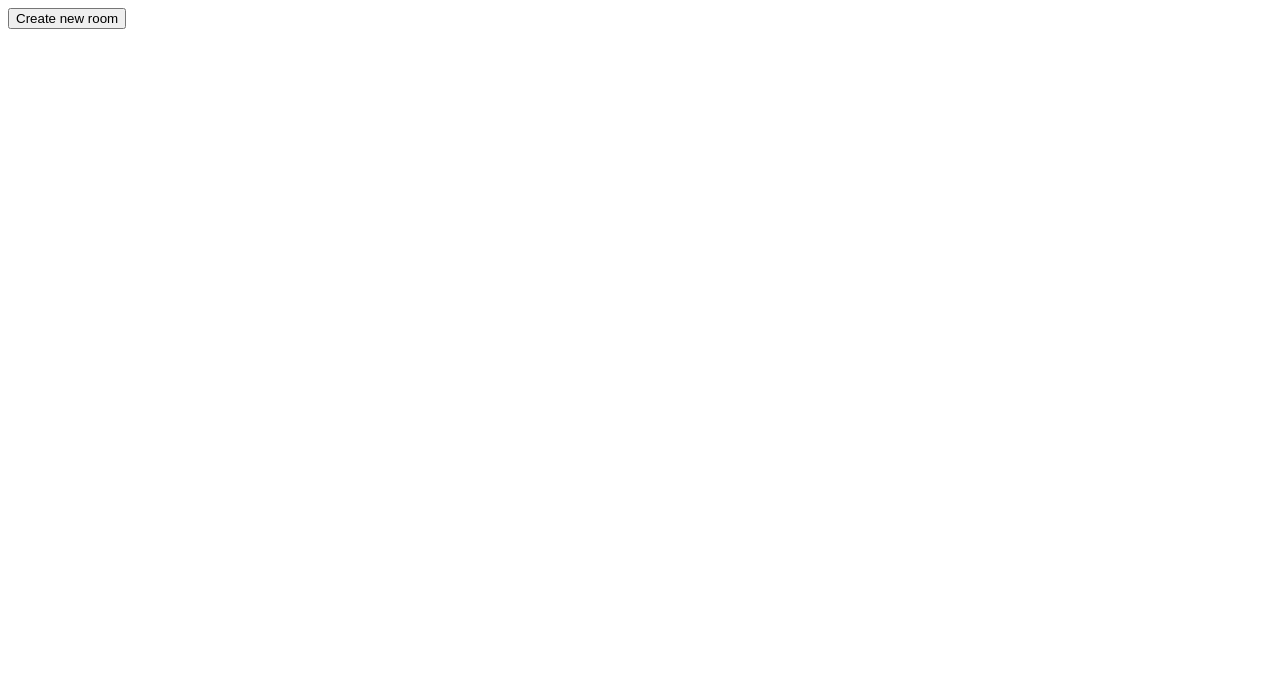
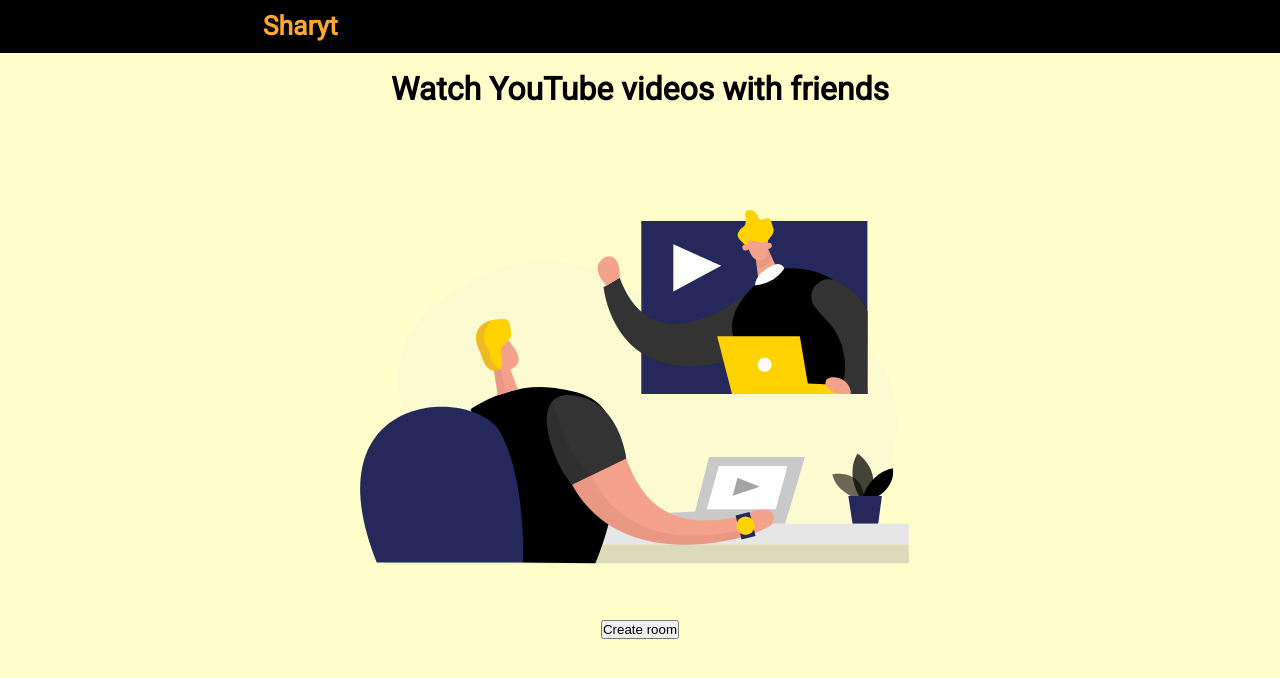
Before and after one commit to mziomek11/sharyt, a React (Create React App) app in the folder client/: page / in a window 1280 px wide. Shown: the top 678 px of the page. Built offline with nearby package versions, Linux system fonts and the light colour scheme.

Commit message:
Add theme, header

```diff
--- a/client/public/index.html
+++ b/client/public/index.html
@@ -8,7 +8,11 @@
       name="description"
       content="Web site for watching youtube videos with friends"
     />
-    <title>YT Shared</title>
+    <title>ShareWatch</title>
+    <link
+      href="https://fonts.googleapis.com/css2?family=Roboto&display=swap"
+      rel="stylesheet"
+    />
   </head>
   <body>
     <noscript>You need to enable JavaScript to run this app.</noscript>
--- a/client/src/App.tsx
+++ b/client/src/App.tsx
@@ -1,17 +1,26 @@
 import React from "react";
-import { BrowserRouter, Switch, Route } from "react-router-dom";
+import { BrowserRouter, Switch, Route, Redirect } from "react-router-dom";
 
+import Header from "./components/Header";
 import Entrance from "./components/Entrance";
 import Room from "./components/Room";
+import GlobalStyles from "./styles/GlobalStyles";
+import { theme } from "./styles/theme";
+import { ThemeProvider } from "./styles";
 
 const App = () => {
   return (
-    <BrowserRouter>
-      <Switch>
-        <Route exact path="/room/:roomId" component={Room} />
-        <Route path="/" component={Entrance} />
-      </Switch>
-    </BrowserRouter>
+    <ThemeProvider theme={theme}>
+      <GlobalStyles />
+      <BrowserRouter>
+        <Header />
+        <Switch>
+          <Route exact path="/room/:roomId" component={Room} />
+          <Route exact path="/" component={Entrance} />
+          <Route path="/" component={() => <Redirect to="/" />} />
+        </Switch>
+      </BrowserRouter>{" "}
+    </ThemeProvider>
   );
 };
 
--- a/client/src/components/Entrance.tsx
+++ b/client/src/components/Entrance.tsx
@@ -1,12 +1,28 @@
 import React from "react";
+import styled from "styled-components";
 
 import EntranceButton from "./EntranceButton";
+import { ReactComponent as VideoSvg } from "../assets/video.svg";
+
+const SRoot = styled.main`
+  display: flex;
+  flex-direction: column;
+  align-items: center;
+  text-align: center;
+  width: 100%;
+`;
+
+const SHeading = styled.h1`
+  margin-bottom: 1em;
+`;
 
 const Entrance = () => {
   return (
-    <main>
+    <SRoot>
+      <SHeading>Watch YouTube videos with friends</SHeading>
+      <VideoSvg width="50%" />
       <EntranceButton />
-    </main>
+    </SRoot>
   );
 };
 
--- a/client/src/components/EntranceButton.tsx
+++ b/client/src/components/EntranceButton.tsx
@@ -8,7 +8,7 @@ const EntranceButton = () => {
     history.push("/room/new");
   }
 
-  return <button onClick={handleCreateRoomClick}>Create new room</button>;
+  return <button onClick={handleCreateRoomClick}>Create room</button>;
 };
 
 export default EntranceButton;
--- /dev/null
+++ b/client/src/components/Header.tsx
@@ -0,0 +1,30 @@
+import React from "react";
+import { Link } from "react-router-dom";
+
+import styled from "../styles";
+import SContainer from "../styles/Container";
+
+const SHeader = styled.header`
+  background: ${(props) => props.theme.primaryColor};
+  padding: 0.65em;
+  margin-bottom: 1em;
+  font-size: 1.1em;
+`;
+
+const SLink = styled(Link)`
+  color: ${(props) => props.theme.secondaryColor};
+`;
+
+const Header = () => {
+  return (
+    <SHeader>
+      <SContainer>
+        <SLink to="/">
+          <h2>Sharyt</h2>
+        </SLink>
+      </SContainer>
+    </SHeader>
+  );
+};
+
+export default Header;
--- a/client/src/components/VideoChanger.tsx
+++ b/client/src/components/VideoChanger.tsx
@@ -1,4 +1,4 @@
-import React, { useState, useEffect } from "react";
+import React, { useState } from "react";
 
 type Props = {
   roomId: string;
@@ -9,14 +9,6 @@ const VideoChanger: React.FC<Props> = ({ roomId, socket }) => {
   const [loading, setLoading] = useState<boolean>(false);
   const [videoURL, setVideoURL] = useState<string>("");
 
-  useEffect(() => {
-    socket.on("changeVideo", onChangeVideo);
-  }, [socket]);
-
-  function onChangeVideo() {
-    setLoading(false);
-  }
-
   function handleSubmit(e: React.FormEvent<HTMLFormElement>) {
     e.preventDefault();
     if (videoURL.trim().length === 0) return;
@@ -25,10 +17,10 @@ const VideoChanger: React.FC<Props> = ({ roomId, socket }) => {
     const videoId = videoURL.replace("https://www.youtube.com/watch?v=", "");
 
     //source https://gist.github.com/tonY1883/a3b85925081688de569b779b4657439b
-    var img = new Image();
-    img.src = "http://img.youtube.com/vi/" + videoId + "/0.jpg";
-    img.onload = () => {
-      if (img.width === 120) alert("video does not exitst");
+    const videoImage = new Image();
+    videoImage.src = "http://img.youtube.com/vi/" + videoId + "/0.jpg";
+    videoImage.onload = () => {
+      if (videoImage.width === 120) alert("video does not exitst");
       else socket.emit("changeVideo", { roomId, videoId });
       setLoading(false);
     };
--- /dev/null
+++ b/client/src/styles/Container.ts
@@ -0,0 +1,5 @@
+import styled from "./index";
+
+export default styled.div`
+  padding: 0 20%;
+`;
--- /dev/null
+++ b/client/src/styles/GlobalStyles.ts
@@ -0,0 +1,18 @@
+import { createGlobalStyle } from "styled-components";
+
+export default createGlobalStyle`
+  body {
+    font-family: 'Roboto', sans-serif;
+    background: #FFFECB;
+  }
+
+  * {
+    margin: 0;
+    padding: 0;
+    box-sizing: border-box;
+  }
+
+  a {
+    text-decoration: none;
+  }
+`;
--- /dev/null
+++ b/client/src/styles/index.ts
@@ -0,0 +1,12 @@
+import * as styledComponents from "styled-components";
+import { Theme } from "./theme";
+
+const {
+  default: styled,
+  css,
+  keyframes,
+  ThemeProvider,
+} = styledComponents as styledComponents.ThemedStyledComponentsModule<Theme>;
+
+export default styled;
+export { css, keyframes, ThemeProvider };
--- /dev/null
+++ b/client/src/styles/theme.ts
@@ -0,0 +1,9 @@
+export type Theme = {
+  primaryColor: string;
+  secondaryColor: string;
+};
+
+export const theme: Theme = {
+  primaryColor: "rgb(0, 0, 0)",
+  secondaryColor: "rgb(254, 168, 47)",
+};
```
Also changed, not shown: client/src/assets/video.svg (added).
